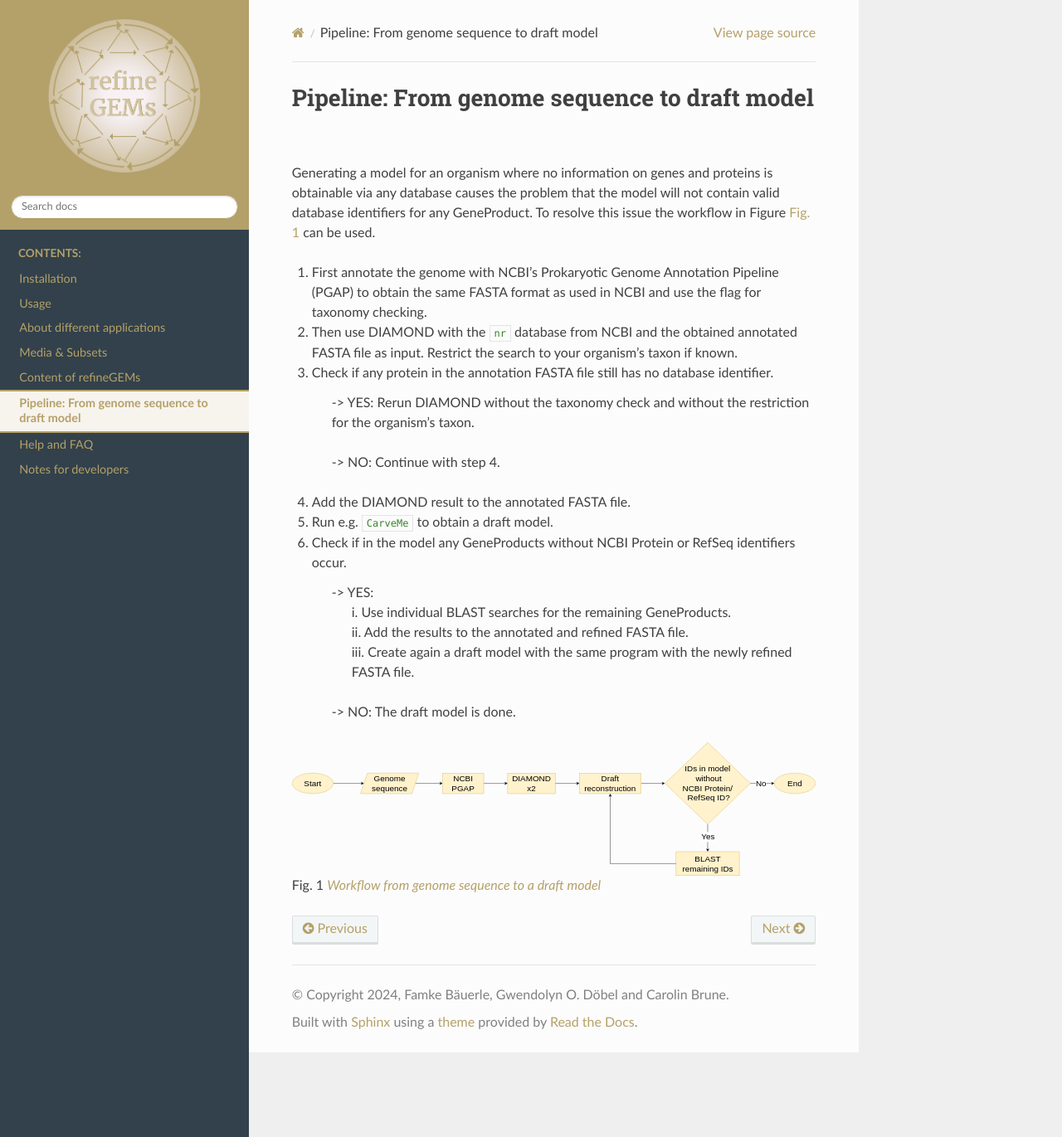
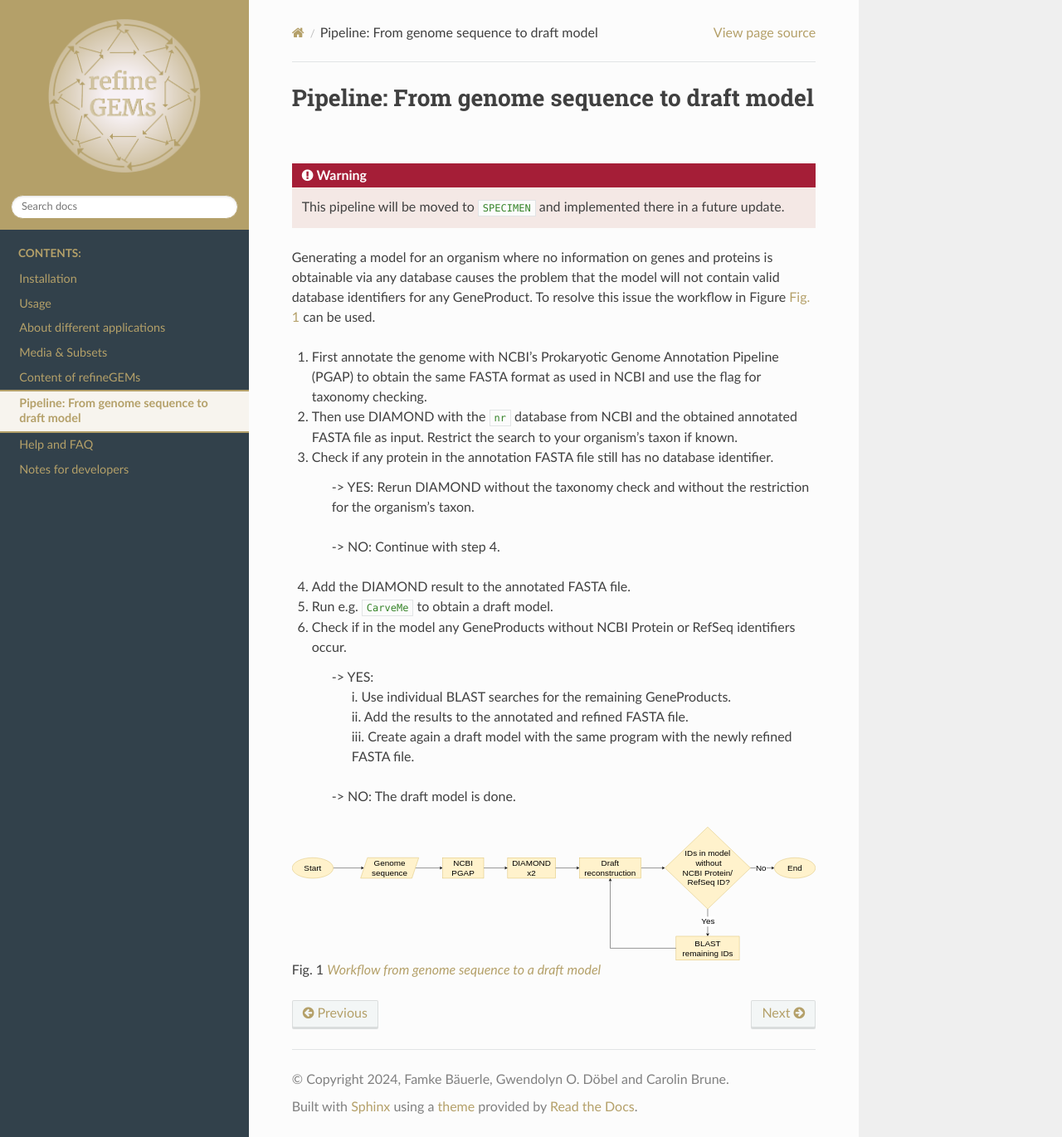
Before and after one commit to draeger-lab/refinegems, a Sphinx documentation site: the page built from docs/source/pipeline.rst, in a window 1280 px wide and 1371 px high. Shown: the whole window at 83% size. Built offline with Sphinx 7.4.7 and the Read the Docs theme 2.0.0, drawn with Linux system fonts in a browser that asks for light colours.

Commit message:
Update pipeline docs #120

```diff
--- a/docs/source/pipeline.rst
+++ b/docs/source/pipeline.rst
@@ -1,5 +1,9 @@
 Pipeline: From genome sequence to draft model
 =============================================
+
+.. warning::
+
+    This pipeline will be moved to ``SPECIMEN`` and implemented there in a future update.
 
 Generating a model for an organism where no information on genes and proteins is obtainable via any database
 causes the problem that the model will not contain valid database identifiers for any GeneProduct. To resolve this issue the
```
